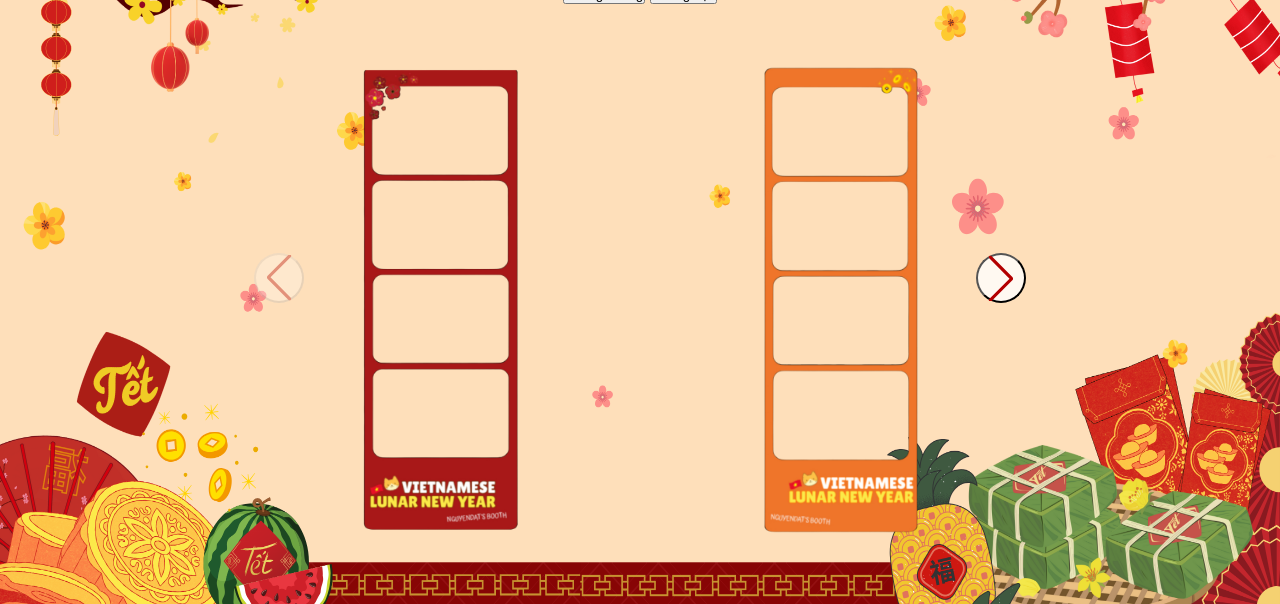
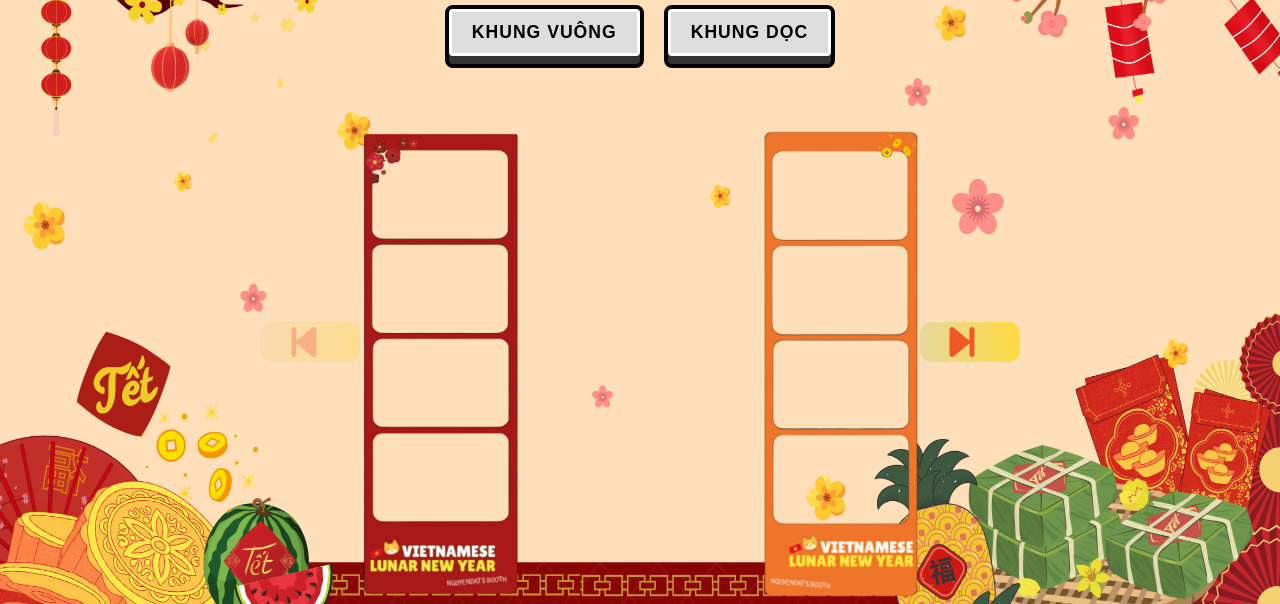
Before and after one commit to NguyenDat2012/PhotoBooth-webapp, a plain HTML site: page select-Frame.html in a window 1280 px wide. Shown: the part 196-800 px from the top of the page. Drawn offline with nearby package versions, Linux system fonts and the light colour scheme.

Commit message:
edit layout

```diff
--- a/StyleCSS/home.css
+++ b/StyleCSS/home.css
@@ -115,17 +115,6 @@ button:hover {
 button:active {
     transform: scale(0.95);
 }
-
-/* ĐIỀU CHỈNH CHO MOBILE */
-@media (max-width: 500px) {
-    .title-img { width: 70%; }
-    .character { max-height: 50vh; }
-    .menu-group { gap: 10px; }
-    button { padding: 8px 15px; border-width: 3px; }
-    .button-container {
-        bottom: 13%;
-    }
-}
 @media (max-width: 1280px){
     .title-img { width: 70%; }
     .character { max-height: 50vh; }
@@ -133,6 +122,16 @@ button:active {
     button {
         padding: 3px 10px;
         border-width: 3px;
-        font-size: clamp(1rem, 2vw, 1.5rem);
+        font-size: clamp(1rem, 1vw, 1.5rem);
     }
 }
+@media (max-width: 500px) {
+    .title-img { width: 70%; }
+    .character { max-height: 50vh; }
+    .menu-group { gap: 10px; }
+    button { padding: 5px 5px; border-width: 3px; font-size: 1rem;
+     }
+    .button-container {
+        bottom: 13%;
+    }
+}
--- a/StyleCSS/select-Frame.css
+++ b/StyleCSS/select-Frame.css
@@ -54,6 +54,53 @@ body {
     text-transform: uppercase;
     pointer-events: none;
 }
+/* From Uiverse.io by arthur_6104 */
+/* Container bọc ngoài - Ép nằm ngang */
+.menu-group {
+    display: flex;          /* Kích hoạt Flexbox */
+    flex-direction: row;    /* Ép nằm hàng ngang */
+    justify-content: center;/* Căn giữa 2 nút */
+    gap: 20px;             /* Khoảng cách tách 2 nút ra */
+    width: 100%;
+    margin-top: 20px;
+}
+
+/* Style nút bấm từ Uiverse (Đã tinh chỉnh) */
+.filter-buttons {
+    cursor: pointer;
+    border: 4px solid black;
+    background-color: #333; /* Đổi gray đậm hơn cho chuyên nghiệp */
+    padding-bottom: 8px;    /* Tạo độ dày cho hiệu ứng nhấn */
+    transition: 0.1s ease-in-out;
+    user-select: none;
+    border-radius: 8px;     /* Thêm bo góc nhẹ */
+    outline: none;
+}
+
+.filter-btn {
+    background-color: #dddddd;
+    border: 3px solid #fff;
+    padding: 10px 20px;     /* Tăng padding để nút dễ bấm trên iPhone */
+    border-radius: 4px;
+}
+
+.filter-btn span {
+    font-size: 1.1rem;      /* Tương đương 1.2em */
+    font-weight: 800;
+    color: black;
+    letter-spacing: 1px;
+    text-transform: uppercase;
+    white-space: nowrap;    /* Giữ chữ không bị xuống dòng */
+}
+
+/* Hiệu ứng nhấn nút (Lún xuống) */
+.filter-buttons:active {
+    padding-bottom: 0;
+    margin-bottom: 8px;     /* Bù trừ padding để không bị nhảy layout */
+    transform: translateY(8px);
+}
+
+
 
 /* ================= SLIDER CONTAINER ================= */
 .frame-slider-container {
@@ -96,15 +143,72 @@ body {
 }
 
 /* ================= NÚT MŨI TÊN ================= */
+/* Ghi đè cấu trúc Swiper bằng Style của Uiverse */
 .swiper-button-next,
 .swiper-button-prev {
-    color: #b30000 !important;
-    background: rgba(255, 255, 255, 0.8);
-    width: 50px !important;
-    height: 50px !important;
-    border-radius: 50%;
+    /* --- GIỮ NGUYÊN CƠ CHẾ UIVERSE --- */
+    position: absolute !important; /* Để xuất hiện trên ảnh */
     top: 50% !important;
     transform: translateY(-50%);
+    z-index: 100;
+
+    display: flex;
+    align-items: center;
+    justify-content: flex-start;
+    width: 100px !important;
+    height: 40px !important;
+    border: none;
+    padding: 0px 15px;
+    background: linear-gradient(to right,#e7d89d, #ffd941);
+    color: rgb(240, 88, 37);
+    font-size: 16px;
+    font-weight: 600;
+    cursor: pointer;
+    border-radius: 12px;
+
+    transition-duration: 0.3s;
+}
+
+/* Ẩn mũi tên mặc định của Swiper */
+.swiper-button-next::after,
+.swiper-button-prev::after {
+    display: none !important;
+}
+
+/* Định vị riêng Trái - Phải */
+.swiper-button-prev { left: 10px !important; }
+.swiper-button-next { right: 10px !important; }
+
+/* SVG Icon */
+.svg {
+    width: 12px;
+    position: absolute;
+
+    right: 8px !important;
+    margin-right: 0 !important;
+    fill: rgb(213, 133, 133);
+    transition-duration: 0.3s;
+}
+
+/* --- HIỆU ỨNG HOVER GIỮ NGUYÊN --- */
+.swiper-button-next:hover,
+.swiper-button-prev:hover {
+    color: transparent;
+}
+
+.swiper-button-next:hover .svg,
+.swiper-button-prev:hover .svg {
+    right: 43% !important;
+    margin: 0;
+    padding: 0;
+    border: none;
+    transition-duration: 0.3s;
+}
+
+.swiper-button-next:active,
+.swiper-button-prev:active {
+    transform: translate(3px, 3px) !important; /* Giữ trọng tâm khi nhấn */
+    transition-duration: 0.3s;
 }
 
 /* Cho mũi tên nhỏ lại trên điện thoại */
@@ -116,4 +220,14 @@ body {
         width: 35px !important;
         height: 35px !important;
     }
+    .menu-group {
+        gap: 10px;          /* Thu hẹp khoảng cách trên màn hình nhỏ */
+        padding: 0 15px;
+    }
+    .filter-btn {
+        padding: 8px 15px;
+    }
+    .filter-btn span {
+        font-size: 0.9rem;  /* Giảm font chữ một chút để vừa chiều ngang */
+    }
 }
--- a/select-Frame.html
+++ b/select-Frame.html
@@ -16,10 +16,19 @@
         <div class="content">
             <!-- Thêm thanh lướt chọn khung (slider) dưới nhân vật -->
             <h2 class="select-title">Select frame</h2>
-            <div class="filter-buttons">
-                    <button class="filter-btn" data-filter="square">Khung vuông</button>
-                    <button class="filter-btn" data-filter="portrait">Khung dọc</button>
-                </div>
+            <div class="menu-group">
+    <div class="filter-buttons">
+        <div class="filter-btn" data-filter="square">
+            <span>Khung vuông</span>
+        </div>
+    </div>
+
+    <div class="filter-buttons">
+        <div class="filter-btn" data-filter="portrait">
+            <span>Khung dọc</span>
+        </div>
+    </div>
+</div>
             <div class="frame-slider-container">
                 <div class="swiper mySwiper">
                     <div class="swiper-wrapper">
@@ -40,9 +49,19 @@
                         </div>
                         <!-- Thêm nhiều khung nếu cần -->
                     </div>
-                <div class="swiper-pagination"></div>
-                    <button class="swiper-button-next"></button>
-                    <button class="swiper-button-prev"></button>
+
+                    <button class="swiper-button-next">
+                        <svg viewBox="0 0 320 512" class="svg">
+                            <path d="M52.5 440.6c-9.5 7.9-22.8 9.7-34.1 4.4S0 428.4 0 416V96C0 83.6 7.2 72.3 18.4 67s24.5-3.6 34.1 4.4l192 160L256 241V96c0-17.7 14.3-32 32-32s32 14.3 32 32V416c0 17.7-14.3 32-32 32s-32-14.3-32-32V271l-11.5 9.6-192 160z">
+
+                            </path>
+                        </svg>
+                    </button>
+                    <button class="swiper-button-prev"><svg viewBox="0 0 320 512" class="svg">
+                        <path d="M291.5 71.4c9.5-7.9 22.8-9.7 34.1-4.4s18.4 16.6 18.4 29v320c0 12.4-7.2 23.7-18.4 29s-24.5 3.6-34.1-4.4l-192-160L88 271v145c0 17.7-14.3 32-32 32s-32-14.3-32-32V96c0-17.7 14.3-32 32-32s32 14.3 32 32v145l11.5-9.6 192-160z">
+
+                        </path>
+                    </svg></button>
                 </div>
             </div>
         </div>
```
